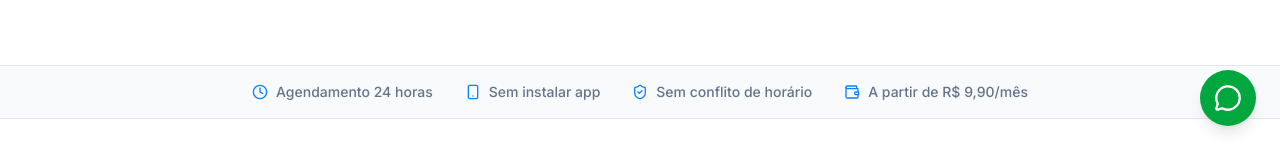
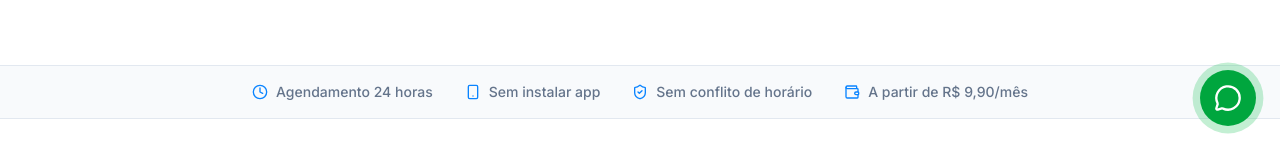
Before and after one commit to italobragioni/Agenda, a Next.js app: page / in a window 1280 px wide. Shown: the part 650-800 px from the top of the page. Built offline with nearby package versions, Linux system fonts and the light colour scheme.

Commit message:
Landing: pulsar suave no botão flutuante do WhatsApp
Co-Authored-By: Claude Opus 4.8 <noreply@anthropic.com>
Claude-Session: https://claude.ai/code/session_01EUkVqEReSAjVDmPvUaEQAy

```diff
--- a/src/app/globals.css
+++ b/src/app/globals.css
@@ -99,6 +99,22 @@ body {
   animation: stepEnter 0.22s ease-out both;
 }
 
+/* Pulsar do botão flutuante do WhatsApp */
+@keyframes whatsPulse {
+  0% {
+    box-shadow: 0 0 0 0 rgba(34, 197, 94, 0.5);
+  }
+  70% {
+    box-shadow: 0 0 0 16px rgba(34, 197, 94, 0);
+  }
+  100% {
+    box-shadow: 0 0 0 0 rgba(34, 197, 94, 0);
+  }
+}
+.wa-pulse {
+  animation: whatsPulse 2s ease-out infinite;
+}
+
 /* "Pop" do ícone ao ativar um item do menu inferior */
 @keyframes navPop {
   0% {
--- a/src/app/page.tsx
+++ b/src/app/page.tsx
@@ -472,7 +472,7 @@ export default function Home() {
         target="_blank"
         rel="noopener noreferrer"
         aria-label="Falar no WhatsApp"
-        className="tap fixed bottom-24 right-4 z-40 flex h-14 w-14 items-center justify-center rounded-full bg-green-600 text-white shadow-lg hover:bg-green-700 sm:bottom-6 sm:right-6"
+        className="wa-pulse tap fixed bottom-24 right-4 z-40 flex h-14 w-14 items-center justify-center rounded-full bg-green-600 text-white shadow-lg hover:bg-green-700 sm:bottom-6 sm:right-6"
       >
         <MessageCircle className="h-7 w-7" />
       </a>
```
